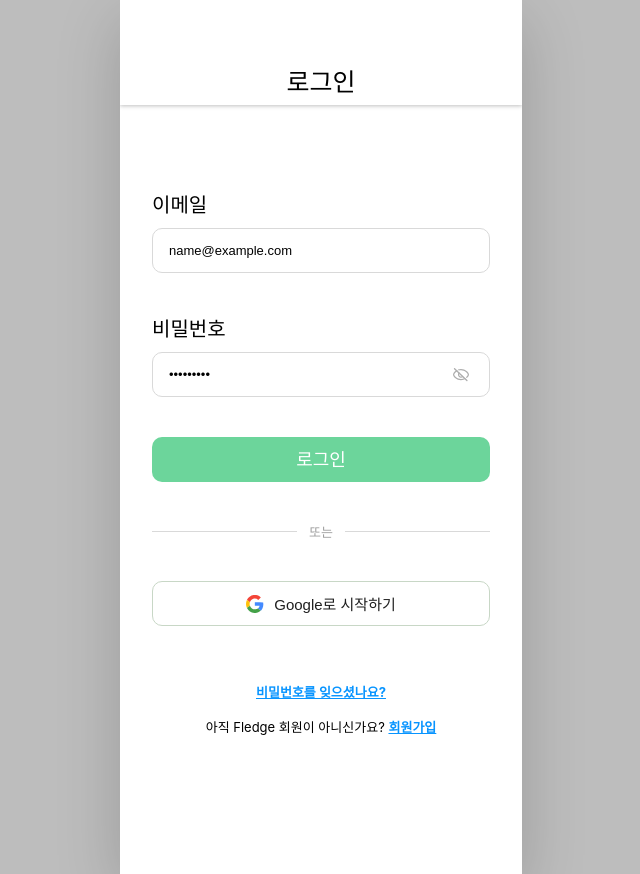
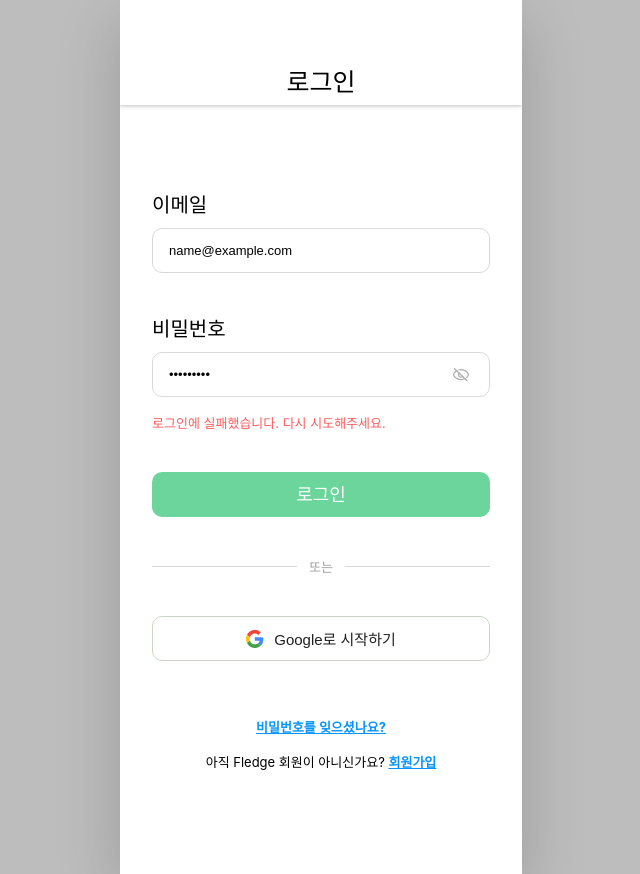
Before and after one commit to DWLLCH/DWLLCH_FE, a React (Create React App) app: page /login in a window 1280 px wide. Both pictures are taken after typing "name@example.com", "Sample123" into the empty fields and a click on the button "로그인". Shown: the whole page, without its empty margins (319-959 px from the left). Built offline with nearby package versions, Linux system fonts and the light colour scheme; no server answers; a web font is replaced by a local one.

Commit message:
feat: 로그인 API 연동

```diff
--- a/package.json
+++ b/package.json
@@ -3,6 +3,7 @@
   "version": "0.1.0",
   "private": true,
   "dependencies": {
+    "axios": "^1.19.0",
     "react": "^19.2.8",
     "react-dom": "^19.2.8",
     "react-router-dom": "6",
@@ -35,7 +36,10 @@
     ]
   },
   "lint-staged": {
-    "src/**/*.{js,jsx}": ["eslint --fix", "prettier --write"],
+    "src/**/*.{js,jsx}": [
+      "eslint --fix",
+      "prettier --write"
+    ],
     "src/**/*.{css,json}": "prettier --write"
   },
   "browserslist": {
--- a/src/api/auth.js
+++ b/src/api/auth.js
@@ -1,3 +1,5 @@
+import apiClient from './client';
+
 /* 테스트용 -> 이메일에 "test" 들어가면 중복으로 뜨는 임시 목업 */
 export function checkEmailDuplicate(email) {
   return new Promise((resolve) => {
@@ -6,3 +8,30 @@ export function checkEmailDuplicate(email) {
     }, 300);
   });
 }
+
+const ACCESS_TOKEN_KEY = 'dwllch_accessToken';
+const REFRESH_TOKEN_KEY = 'dwllch_refreshToken';
+
+export function setTokens({ accessToken, refreshToken }) {
+  localStorage.setItem(ACCESS_TOKEN_KEY, accessToken);
+  localStorage.setItem(REFRESH_TOKEN_KEY, refreshToken);
+}
+
+export function getAccessToken() {
+  return localStorage.getItem(ACCESS_TOKEN_KEY);
+}
+
+export function getRefreshToken() {
+  return localStorage.getItem(REFRESH_TOKEN_KEY);
+}
+
+export function clearTokens() {
+  localStorage.removeItem(ACCESS_TOKEN_KEY);
+  localStorage.removeItem(REFRESH_TOKEN_KEY);
+}
+
+/* POST /auth/login */
+export async function login({ email, password }) {
+  const response = await apiClient.post('/auth/login', { email, password });
+  return response.data.data;
+}
--- /dev/null
+++ b/src/api/client.js
@@ -0,0 +1,17 @@
+import axios from 'axios';
+
+/*
+ * 백엔드 config/urls.py를 보면 실제로는 "/api/v1" 접두사가 붙어있지 않습니다.
+ * (API 명세서 공통 규격 문서에는 http://localhost:8000/api/v1 이라고 되어있지만
+ *  실제 코드는 path("", include("users.urls")) 로 접두사 없이 바로 연결되어 있음)
+ * 그래서 baseURL은 접두사 없이 http://localhost:8000 으로 두고,
+ * 각 API 호출에서 "/auth/login" 처럼 명세서에 나온 경로를 그대로 사용합니다.
+ */
+const apiClient = axios.create({
+  baseURL: process.env.REACT_APP_API_BASE_URL || 'http://localhost:8000',
+  headers: {
+    'Content-Type': 'application/json',
+  },
+});
+
+export default apiClient;
--- a/src/pages/Login.jsx
+++ b/src/pages/Login.jsx
@@ -1,20 +1,39 @@
 import { useState } from 'react';
-import { Link } from 'react-router-dom';
+import { Link, useNavigate } from 'react-router-dom';
 import TextField from '../components/TextField';
 import Button from '../components/Button';
 import SocialLoginButton from '../components/SocialLoginButton';
+import { login, setTokens } from '../api/auth';
 import '../styles/Login.css';
 
 function Login() {
+  const navigate = useNavigate();
   const [form, setForm] = useState({ email: '', password: '' });
+  const [isSubmitting, setIsSubmitting] = useState(false);
+  const [errorMessage, setErrorMessage] = useState('');
 
   const handleChange = (e) => {
     const { name, value } = e.target;
     setForm((prev) => ({ ...prev, [name]: value }));
   };
 
-  const handleSubmit = (e) => {
+  const handleSubmit = async (e) => {
     e.preventDefault();
+    if (isSubmitting) return;
+
+    setErrorMessage('');
+    setIsSubmitting(true);
+
+    try {
+      const { accessToken, refreshToken } = await login(form);
+      setTokens({ accessToken, refreshToken });
+      navigate('/home');
+    } catch (error) {
+      const message = error.response?.data?.message || '로그인에 실패했습니다. 다시 시도해주세요.';
+      setErrorMessage(message);
+    } finally {
+      setIsSubmitting(false);
+    }
   };
 
   return (
@@ -46,8 +65,10 @@ function Login() {
           autoComplete="current-password"
         />
 
-        <Button type="submit" fullWidth>
-          로그인
+        {errorMessage && <p className="login-error">{errorMessage}</p>}
+
+        <Button type="submit" fullWidth disabled={isSubmitting}>
+          {isSubmitting ? '로그인 중...' : '로그인'}
         </Button>
 
         {/* 소셜 로그인 */}
--- a/src/styles/Login.css
+++ b/src/styles/Login.css
@@ -27,6 +27,13 @@
   flex-direction: column;
   gap: 40px;
   padding: 84px 32px 32px;
+}
+
+/* 로그인 실패 에러 메시지 */
+.login-error {
+  margin: -24px 0 0;
+  color: #ff5b5b;
+  font-size: 13px;
 }
 
 /* 소셜 로그인 구분선 */
```
Also changed, not shown: 2 other files (tests, documents, lock files or other folders).
